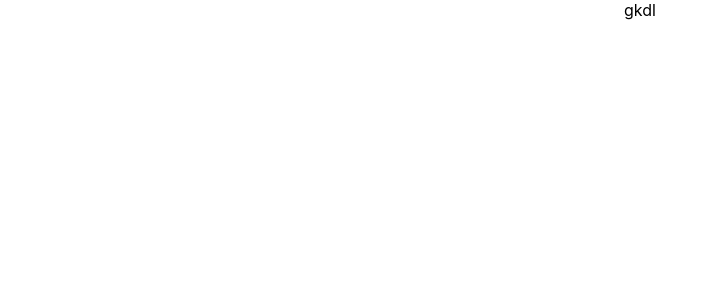
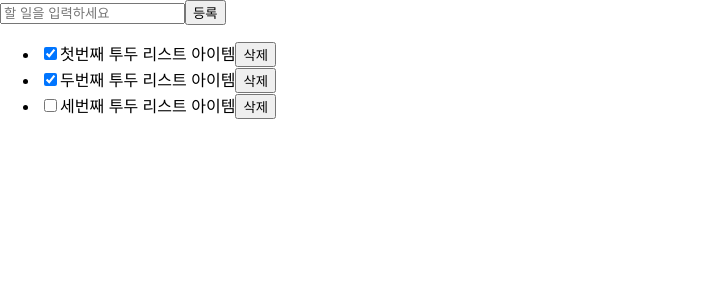
Before and after one commit to spolice0324/Todo-project, a React (Create React App) app in the folder todo/: page / in a window 1280 px wide. Shown: the top 300 px of the page, without its empty margins (0-718 px from the left). Built offline with nearby package versions, Linux system fonts and the light colour scheme.

Commit message:
feat: todolist 구성하는 컴포넌트 작성

```diff
--- a/todo/src/App.js
+++ b/todo/src/App.js
@@ -1,11 +1,38 @@
-
-import './App.css';
+import React, { useState } from "react";
+import "./App.css";
+import ToDoContainer from "components/ToDoContainer";
+import TodoInsert from "components/ToDoInsert";
+import ToDoList from "components/ToDoList";
+import ToDoItem from "components/ToDoItem";
 
 function App() {
+  const [todos, setTodos] = useState([
+    {
+      id: 1,
+      text: "첫번째 투두 리스트 아이템",
+      completed: true,
+    },
+    {
+      id: 2,
+      text: "두번째 투두 리스트 아이템",
+      completed: true,
+    },
+    {
+      id: 3,
+      text: "세번째 투두 리스트 아이템",
+      completed: false,
+    },
+  ]);
+
   return (
-    <div className="App">
-    gkdl
-    </div>
+    <>
+      <ToDoContainer>
+        <TodoInsert />
+        <ToDoList todos={todos}>
+          <ToDoItem />
+        </ToDoList>
+      </ToDoContainer>
+    </>
   );
 }
 
--- /dev/null
+++ b/todo/src/components/ToDoContainer.js
@@ -0,0 +1,5 @@
+function ToDoContainer({ children }) {
+  return <section className="todo-container">{children}</section>;
+}
+
+export default ToDoContainer;
--- /dev/null
+++ b/todo/src/components/ToDoInsert.js
@@ -0,0 +1,23 @@
+function TodoInsert() {
+  const onsubmit = (e) => {
+    e.preventDefault();
+  };
+  const onChange = (e) => {
+    console.log(e.target.value);
+  };
+
+  return (
+    <div>
+      <form className="todo-insert" onSubmit={onsubmit}>
+        <input
+          onChange={onChange}
+          type="text"
+          placeholder="할 일을 입력하세요"
+        />
+        <button type="submit">등록</button>
+      </form>
+    </div>
+  );
+}
+
+export default TodoInsert;
--- /dev/null
+++ b/todo/src/components/ToDoItem.js
@@ -0,0 +1,14 @@
+function ToDoItem({ todo }) {
+  const { id, text, completed } = todo;
+  return (
+    <>
+      <li className="todo-item">
+        <input type="checkbox" id={`todo-${id}`} checked={completed} />
+        <label htmlFor={`todo-${id}`}>{text}</label>
+        <button className="remove-todo">삭제</button>
+      </li>
+    </>
+  );
+}
+
+export default ToDoItem;
--- /dev/null
+++ b/todo/src/components/ToDoList.js
@@ -0,0 +1,17 @@
+import React from "react";
+import ToDoItem from "./ToDoItem";
+
+
+function ToDoList({ todos, children }) {
+  return (
+    <>
+      <ul className="todo-list">
+        {todos.map((todo) => (
+          <ToDoItem key={todo.id} todo={todo} />
+        ))}
+      </ul>
+    </>
+  );
+}
+
+export default ToDoList;
```
